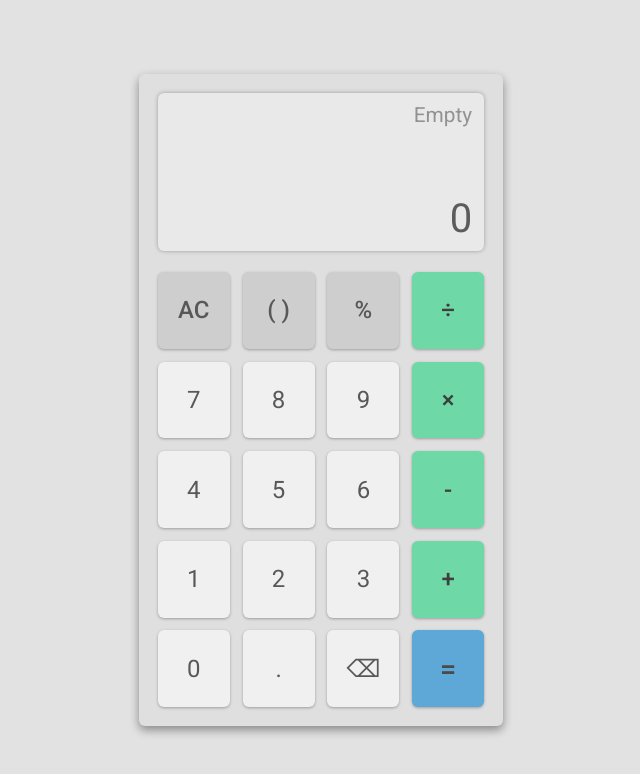
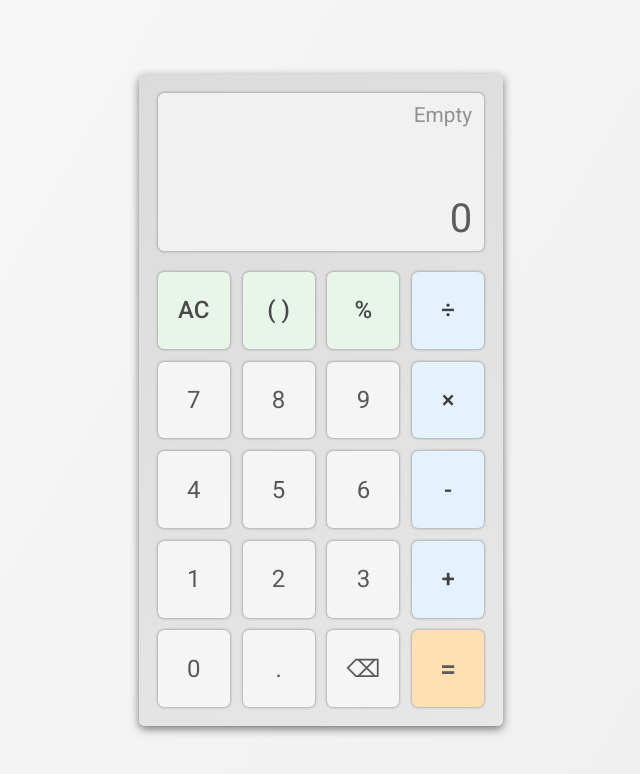
Before and after one commit to hradiladam/Calculator, a plain HTML site: page index.html in a window 1280 px wide. Shown: the whole page, without its empty margins (319-959 px from the left). Drawn offline with nearby package versions, Linux system fonts and the light colour scheme.

Commit message:
C15: visual changes in css

```diff
--- a/css/styles.css
+++ b/css/styles.css
@@ -5,7 +5,7 @@ body {
     align-items: center;
     min-height: 100vh;
     margin: 0;
-    background-color: #e2e2e2;
+    background: linear-gradient(120deg, #f8f8f8, #eeeeee);
 }
 
 .calculator {
@@ -13,10 +13,10 @@ body {
     gap: 0.8rem;
     grid-template-columns: repeat(4, 4.5rem);
     grid-auto-rows: 4.8rem;
-    background-color: #dfdfdf;
+    background: linear-gradient(145deg, #dbdbdb, #e7e7e7);
     padding: 1.2rem;
     border-radius: 6px;
-    box-shadow: 0 4px 10px rgba(0, 0, 0, 0.4);
+    box-shadow: 0 3px 8px rgba(34, 34, 34, 0.6);
 }
 
 #display {
@@ -26,14 +26,14 @@ body {
     display: flex;
     flex-direction: column;
     justify-content: space-between;
-    background-color: #e9e9e9;
+    background-color: #f1f1f1;
     color: #5c5c5c;
     font-size: 2.5rem;
     text-align: right;
     border-radius: 6px;
     padding: 0.75rem;
-    box-shadow: 0 0 4px rgba(0, 0, 0, 0.3);
     margin-bottom: 0.5rem;
+    box-shadow: 0 0 3px rgba(0, 0, 0, 0.45);
 }
 
 #result {
@@ -42,15 +42,12 @@ body {
     text-overflow: clip;
 }
 
-
-
 #recent-history {
     font-size: 1.3rem;
     color: #929292;
 }
 
-.button,
-.operator {
+.button {
     font-family: 'Roboto';
     border-radius: 6px;
     border: none;
@@ -60,46 +57,49 @@ body {
     justify-content: center;
     align-items: center;
     color: #585858;
-    background-color: #f0f0f0;
-    box-shadow: 0 1px 3px rgba(0, 0, 0, 0.3);
+    background-color: #f5f5f5;
     transition: background-color 0.3s ease, box-shadow 0.3s ease;
+    box-shadow: 0 0 3px rgba(0, 0, 0, 0.45);
 }
 
 .button:hover {
     background-color: #ffffff;
-    box-shadow: 0 2px 6px rgba(0, 0, 0, 0.15);
+    transition: background-color 0.3s ease, box-shadow 0.3s ease;
+    box-shadow: 0 0 8px rgba(34, 34, 34, 0.3);
+}
+
+.button:active {
+    transform: scale(0.99);
+    transition: transform 0.2s ease;
+    box-shadow: inset 0 3px 6px rgba(0, 0, 0, 0.3);
 }
 
 .operator {
-    background-color: #6fd8a7;
+    background-color: #e3f2fd;
     color: #3f3f3f;
     font-weight: 500;
 }
 
 .operator:hover {
-    background-color: #7beeb8;
-}
-
-.button:active {
-    transform: scale(0.95);
-    transition: transform 0.2s ease;
+    background-color: #d6ecfc;
 }
 
 .additional {
-    background-color: #cecece;
+    background-color: #e8f5e9;
+    color: #4a4a4a;
     font-weight: 500;
 }
 
 .additional:hover {
-    background-color: #e2e2e2;
+    background-color: #dceddc;
 }
 
 .button:nth-child(21) {
-    background: #5da8d6;
+    background: #ffe0b2;
+    color: #5c5c5c;
     font-size: 1.8rem;
-    color: #4a4a4a;
 }
 
 .button:nth-child(21):hover {
-    background: #69bdf1;
+    background: #aee0f0;
 }
```
